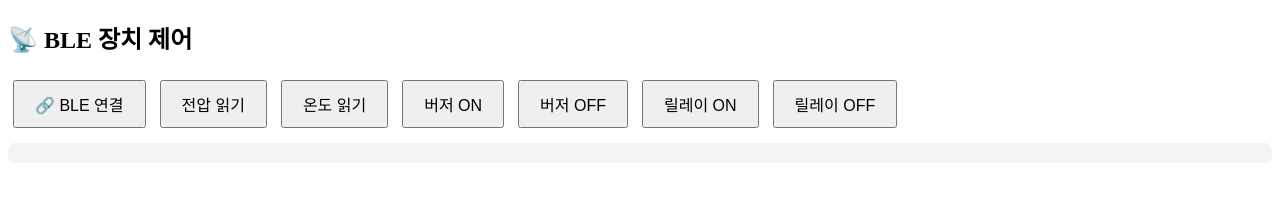
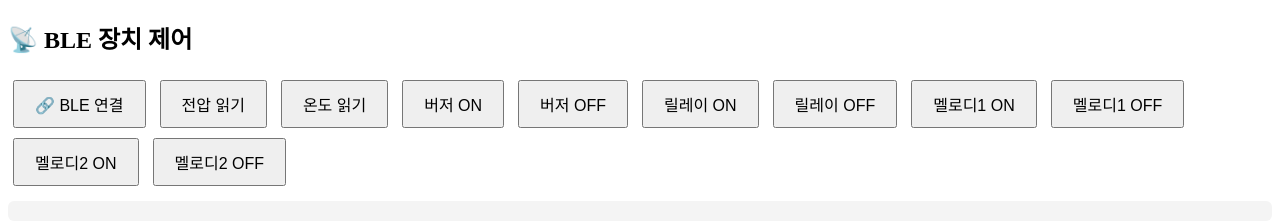
Before and after one commit to jaehyunkim23/ble-control, a plain HTML site: page index.html in a window 1280 px wide. Drawn offline with Linux system fonts and the light colour scheme.

Commit message:
Update index.html

```diff
--- a/index.html
+++ b/index.html
@@ -28,6 +28,10 @@
   <button onclick="send('>B0')">버저 OFF</button>
   <button onclick="send('>R1')">릴레이 ON</button>
   <button onclick="send('>R0')">릴레이 OFF</button>
+  <button onclick="send('>M11')">멜로디1 ON</button>
+  <button onclick="send('>M10')">멜로디1 OFF</button>
+  <button onclick="send('>M21')">멜로디2 ON</button>
+  <button onclick="send('>M20')">멜로디2 OFF</button>
 
   <div id="log"></div>
 
```
